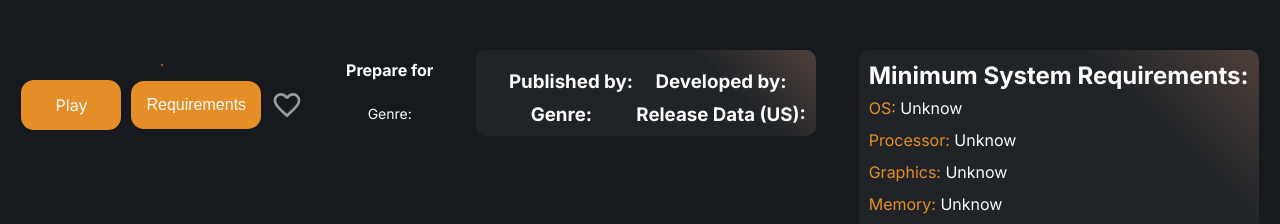
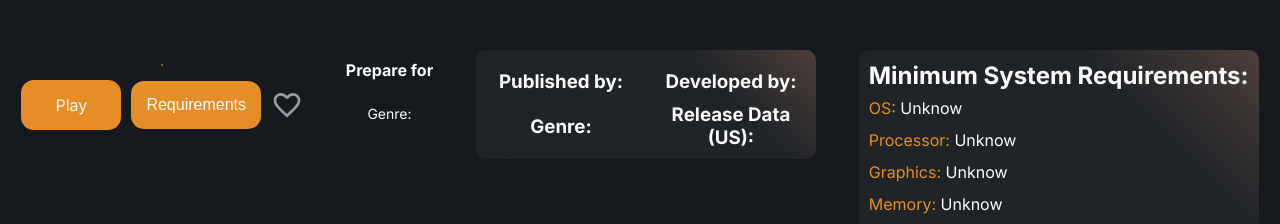
Before and after one commit to MarcospAntunes/LibertyArcade, a React (Vite) app: page /games/1 in a window 1280 px wide. Shown: the part 260-484 px from the top of the page. Built offline with nearby package versions, Linux system fonts and the light colour scheme; no server answers.

Commit message:
Melhoria de Design e Estrutura da Página

```diff
--- a/src/styles/components/Card.sass
+++ b/src/styles/components/Card.sass
@@ -20,6 +20,7 @@
         border-radius: 10px
     & h3
         font-size: 14px
+        text-align: center
 
     & div
         display: flex
--- a/src/styles/components/GameOverview.sass
+++ b/src/styles/components/GameOverview.sass
@@ -70,10 +70,11 @@
         & #aboutGame
             @include mixins.flexCenter
             flex-wrap: wrap
+            gap: 20px
             text-align: center
 
         & h3
-            width: 100%
+            width: 150px
             text-align: center
 
         & h3::last-child
@@ -81,11 +82,13 @@
 
         & p
             text-align: center
-            width: 150px
+            width: 100%
 
         & #containerGenreData
             @include mixins.flexCenter
+            flex-direction: column
             flex-wrap: wrap
+            gap: 20px
 
     & #systemRequirements
         display: flex
@@ -121,3 +124,8 @@
 
             & button, a
                 min-width: 100px
+
+
+@media screen and (min-width: 501px)
+    #gameSectionContent aside #containerGenreData
+        flex-direction: row
--- a/src/styles/components/Header.sass
+++ b/src/styles/components/Header.sass
@@ -116,7 +116,7 @@
         position: absolute
         top: 5.8rem
         right: 1.5rem
-        width: 120px
+        min-width: 120px
         padding: 15px
         border-radius: 15px
         background: variables.$bg-color
--- a/src/styles/components/Pagination.sass
+++ b/src/styles/components/Pagination.sass
@@ -12,8 +12,8 @@
         list-style: none
 
         & li > button
-            width: 22px
-            height: 22px
+            width: 30px
+            height: 30px
             border: none
             border-radius: 50%
             color: variables.$primary-color
```
